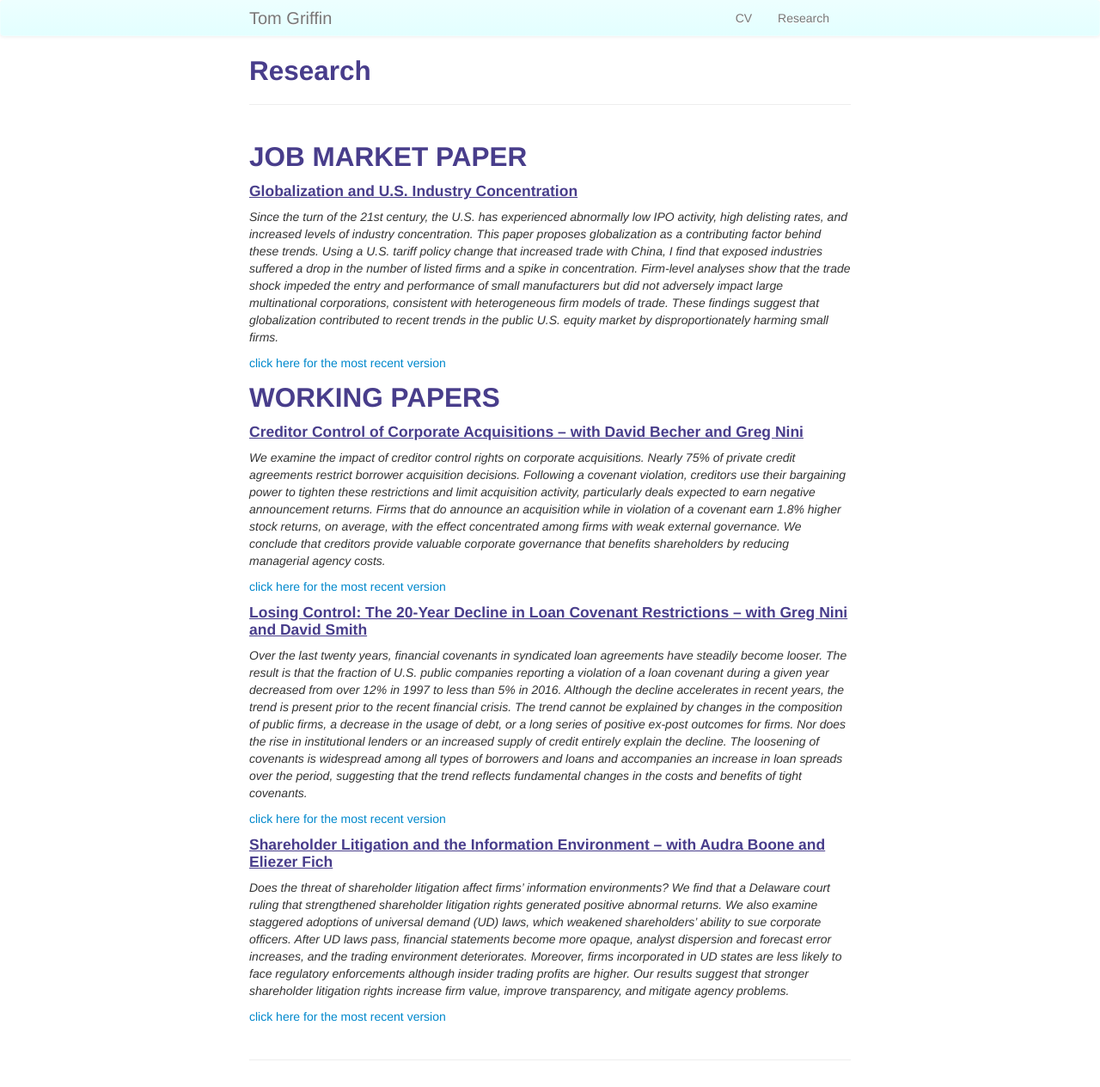
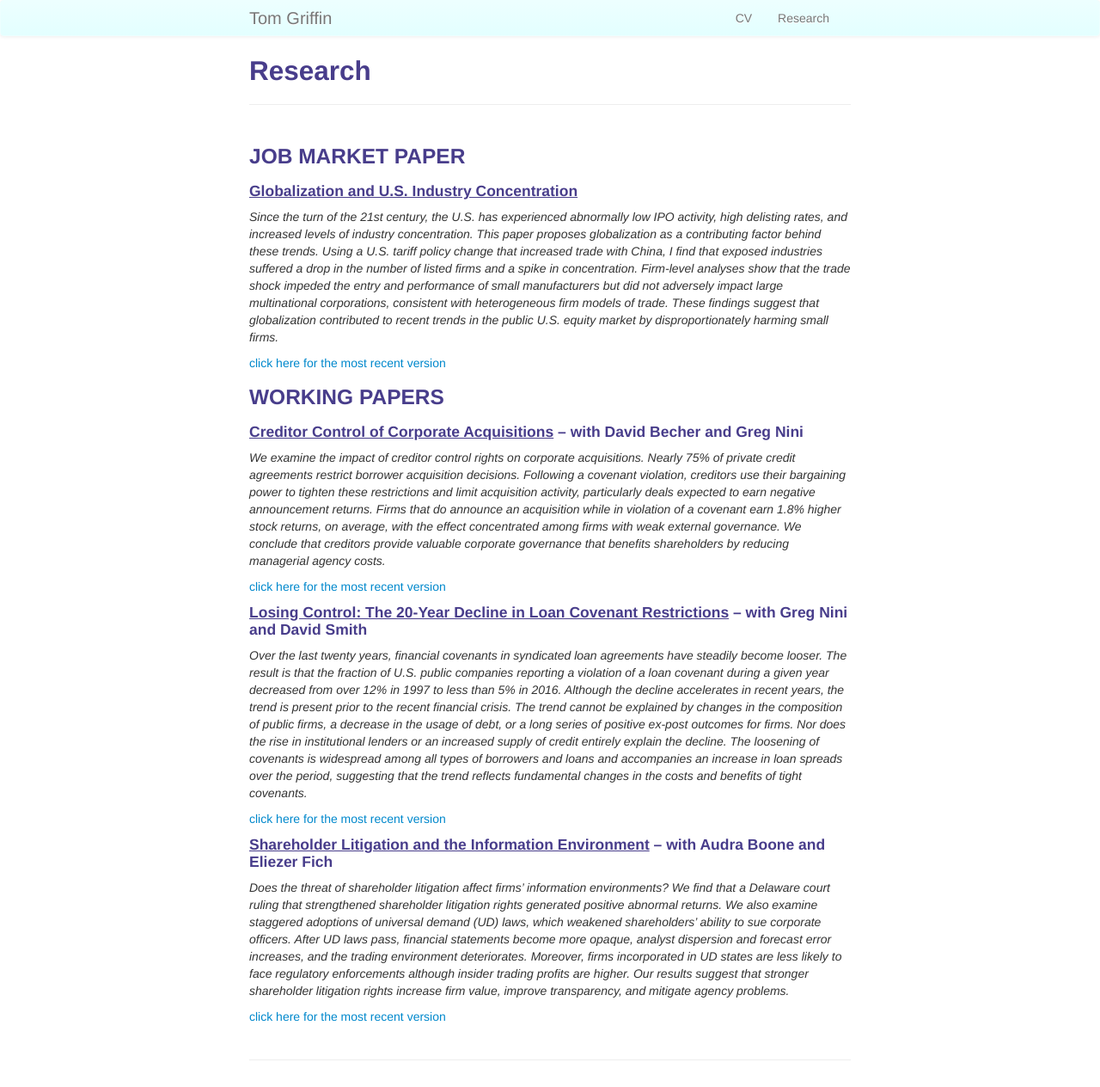
Before and after one commit to ThomasPGriffin/thomaspgriffin.github.io, a Jekyll site: the page built from pages/research.md, in a window 1280 px wide. Shown: the whole page at 86% size. Built offline with Jekyll 4.4.1, drawn with Linux system fonts in a browser that asks for light colours.

```diff
--- a/pages/research.md
+++ b/pages/research.md
@@ -5,7 +5,7 @@ description: Tom Griffin's research
 ---
 
 
-## JOB MARKET PAPER
+### JOB MARKET PAPER
 
 #### <u>Globalization and U.S. Industry Concentration</u>
 *Since the turn of the 21st century, the U.S. has experienced abnormally low IPO activity, high delisting rates, and increased levels of industry concentration. This paper proposes globalization as a contributing factor behind these trends. Using a U.S. tariff policy change that increased trade with China, I find that exposed industries suffered a drop in the number of listed firms and a spike in concentration. Firm-level analyses show that the trade shock impeded the entry and performance of small manufacturers but did not adversely impact large multinational corporations, consistent with heterogeneous firm models of trade. These findings suggest that globalization contributed to recent trends in the public U.S. equity market by disproportionately harming small firms.*
@@ -13,9 +13,9 @@ description: Tom Griffin's research
 [click here for the most recent version]({{ BASE_PATH}}/pages/griffin_jmp_20181119.pdf)
 
 
-## WORKING PAPERS
+### WORKING PAPERS
 
-#### <u>Creditor Control of Corporate Acquisitions – with David Becher and Greg Nini</u>
+#### <u>Creditor Control of Corporate Acquisitions</u> – with David Becher and Greg Nini
 *We examine the impact of creditor control rights on corporate acquisitions. Nearly 75% of private credit
 agreements restrict borrower acquisition decisions. Following a covenant violation, creditors use their
 bargaining power to tighten these restrictions and limit acquisition activity, particularly deals expected to
@@ -28,14 +28,14 @@ shareholders by reducing managerial agency costs.*
 
 
 
-#### <u>Losing Control: The 20-Year Decline in Loan Covenant Restrictions – with Greg Nini and David Smith</u>
+#### <u>Losing Control: The 20-Year Decline in Loan Covenant Restrictions</u> – with Greg Nini and David Smith
 *Over the last twenty years, financial covenants in syndicated loan agreements have steadily become looser. The result is that the fraction of U.S. public companies reporting a violation of a loan covenant during a given year decreased from over 12% in 1997 to less than 5% in 2016. Although the decline accelerates in recent years, the trend is present prior to the recent financial crisis. The trend cannot be explained by changes in the composition of public firms, a decrease in the usage of debt, or a long series of positive ex-post outcomes for firms. Nor does the rise in institutional lenders or an increased supply of credit entirely explain the decline. The loosening of covenants is widespread among all types of borrowers and loans and accompanies an increase in loan spreads over the period, suggesting that the trend reflects fundamental changes in the costs and benefits of tight covenants.*
 
 [click here for the most recent version]({{ BASE_PATH}}/pages/gns_20181118.pdf)
 
 
 
-#### <u>Shareholder Litigation and the Information Environment – with Audra Boone and Eliezer Fich</u>
+#### <u>Shareholder Litigation and the Information Environment</u> – with Audra Boone and Eliezer Fich
 *Does the threat of shareholder litigation affect firms’ information environments? We find that a Delaware court ruling that strengthened shareholder litigation rights generated positive abnormal returns. We also examine staggered adoptions of universal demand (UD) laws, which weakened shareholders’ ability to sue corporate officers. After UD laws pass, financial statements become more opaque, analyst dispersion and forecast error increases, and the trading environment deteriorates. Moreover, firms incorporated in UD states are less likely to face regulatory enforcements although insider trading profits are higher. Our results suggest that stronger shareholder litigation rights increase firm value, improve transparency, and mitigate agency problems.*
 
 [click here for the most recent version]({{ BASE_PATH}}/pages/bfg_20181029.pdf)
```
